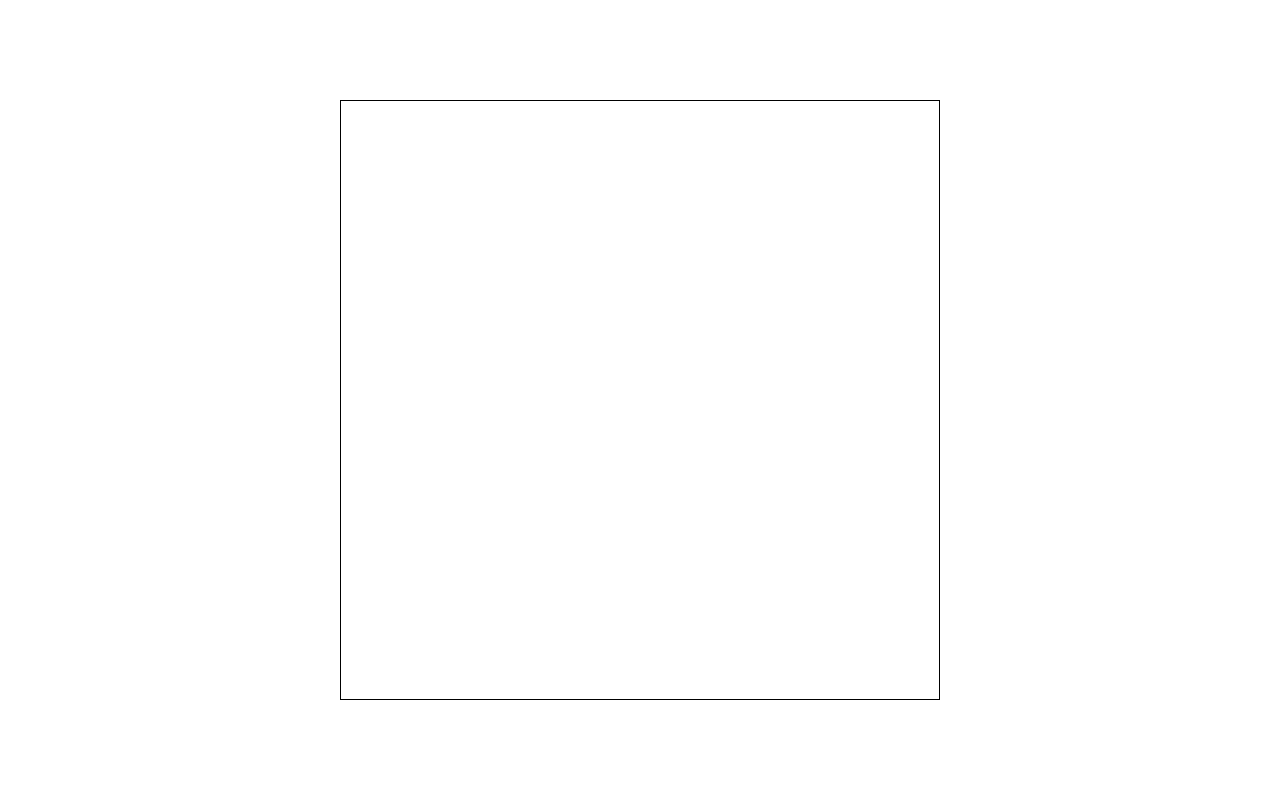
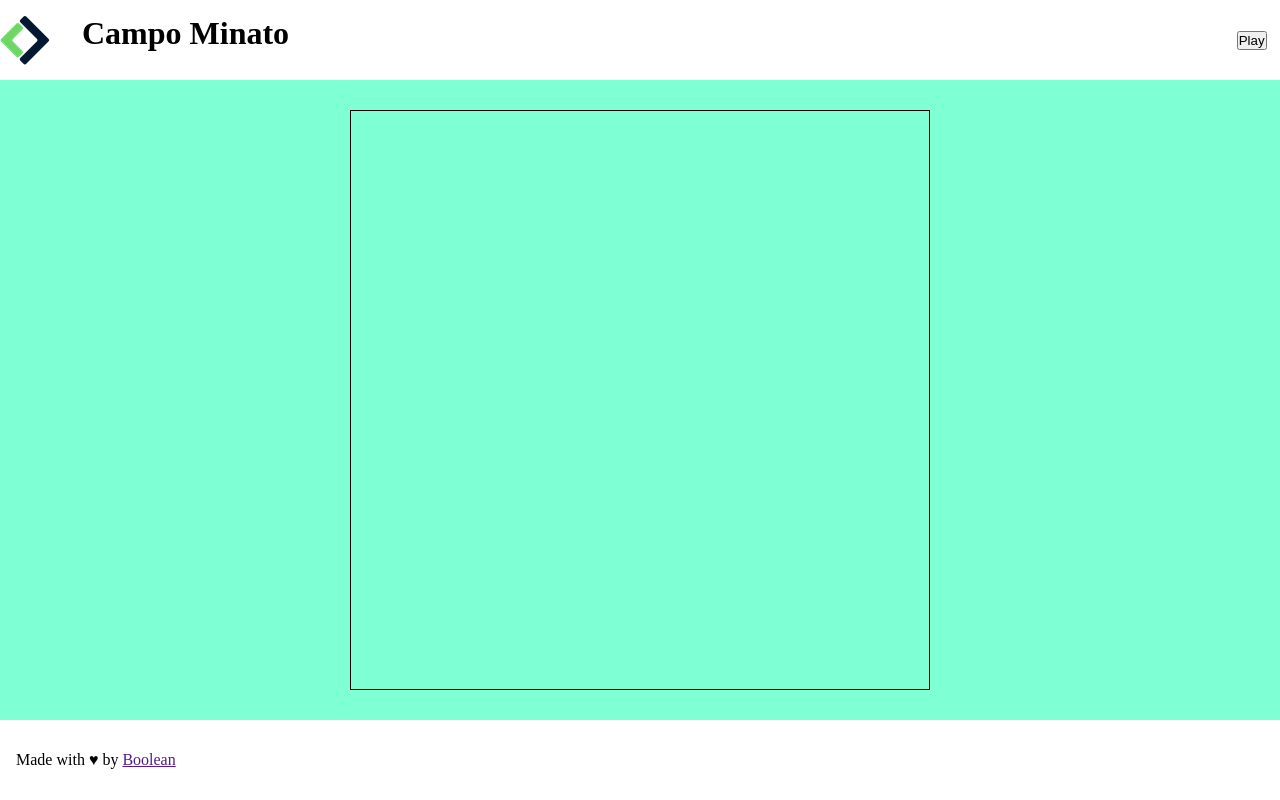
Before and after one commit to Omar-Codess/js-campominato-grid, a plain HTML site: page index.html in a window 1280 px wide. Drawn offline with Linux system fonts and the light colour scheme.

Commit message:
completati header e footer

```diff
--- a/css/style.css
+++ b/css/style.css
@@ -5,16 +5,46 @@
     box-sizing: border-box;
 }
 
+.header-container{
+    height: 10vh;
+    display: flex;
+    justify-content: space-between;
+    align-items: center;
+}
+
+.header-container h1{
+    margin-left: 1em;
+}
+
+.header-container button{
+    margin-right: 1em;
+}
+
+.flex{
+    display: flex;
+}
+
 .container{
     width: 100%;
-    height: 100vh;
+    height: 80vh;
     display: flex;
     justify-content: center;
     align-items: center;
+    background-color: #7fffd4;
 }
 
 .grid{
     border: 1px solid black;
-    width: 600px;
-    height: 600px;
+    width: 580px;
+    height: 580px;
 }
+
+footer{
+    height: 10vh;
+    display: flex;
+    align-items: center;
+}
+
+footer p{
+    margin-left: 1em;
+}
--- a/index.html
+++ b/index.html
@@ -8,12 +8,25 @@
     <title>Document</title>
 </head>
 <body>
+    <header>
+        <div class="header-container">
+            <div class="flex">
+                <img src="img/Logo.png" alt="">
+                <h1>Campo Minato</h1>
+            </div>
+            <button>Play</button>
+        </div>
+    </header>
+
     <div class="container">
         <div class="grid">
 
         </div>
     </div>
 
+    <footer>
+        <p>Made with &hearts; by <a href="">Boolean</a></p>
+    </footer>
     <script src="js/script.js"></script>
 </body>
 </html>
```
Also changed, not shown: img/Logo.png (added).
